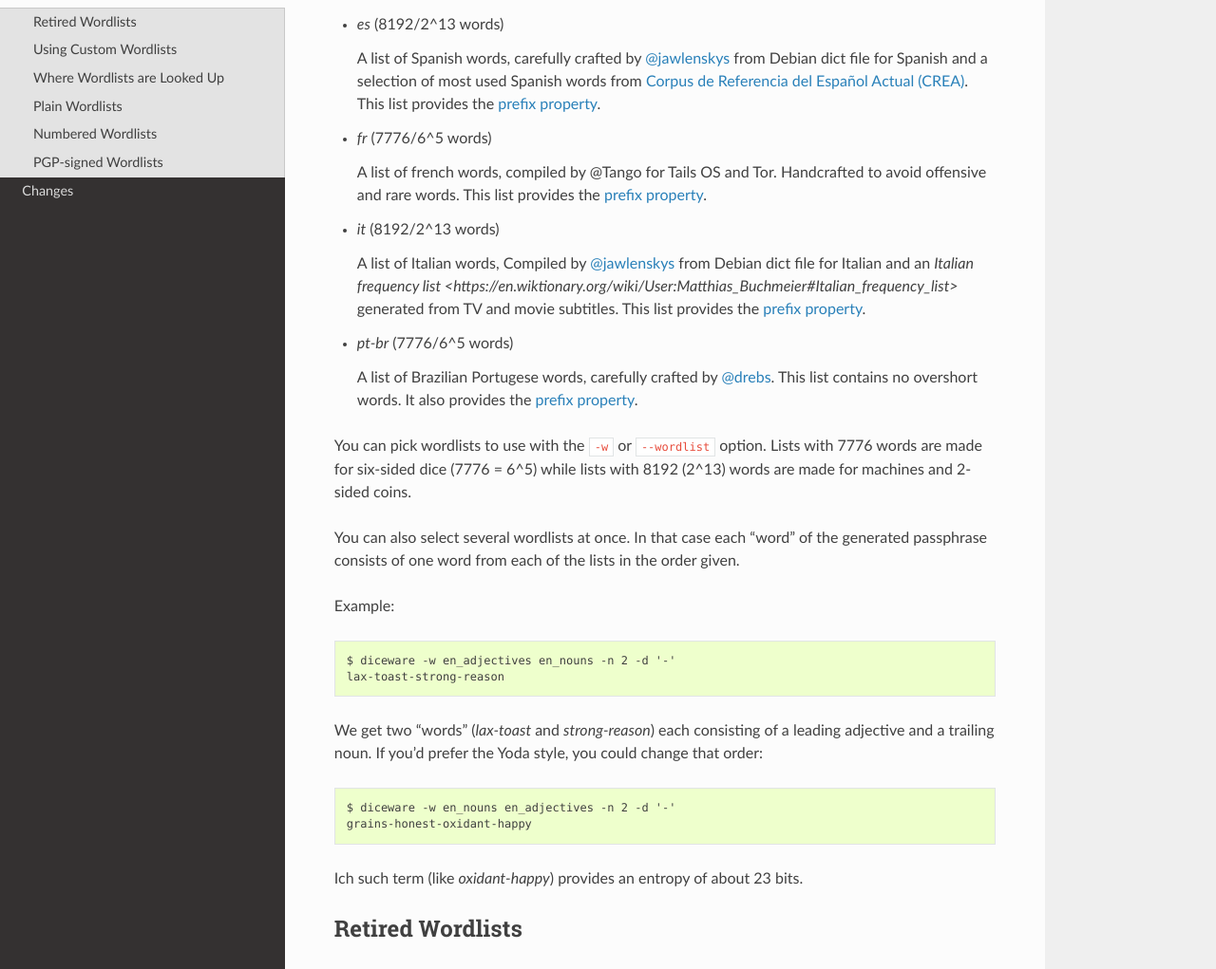
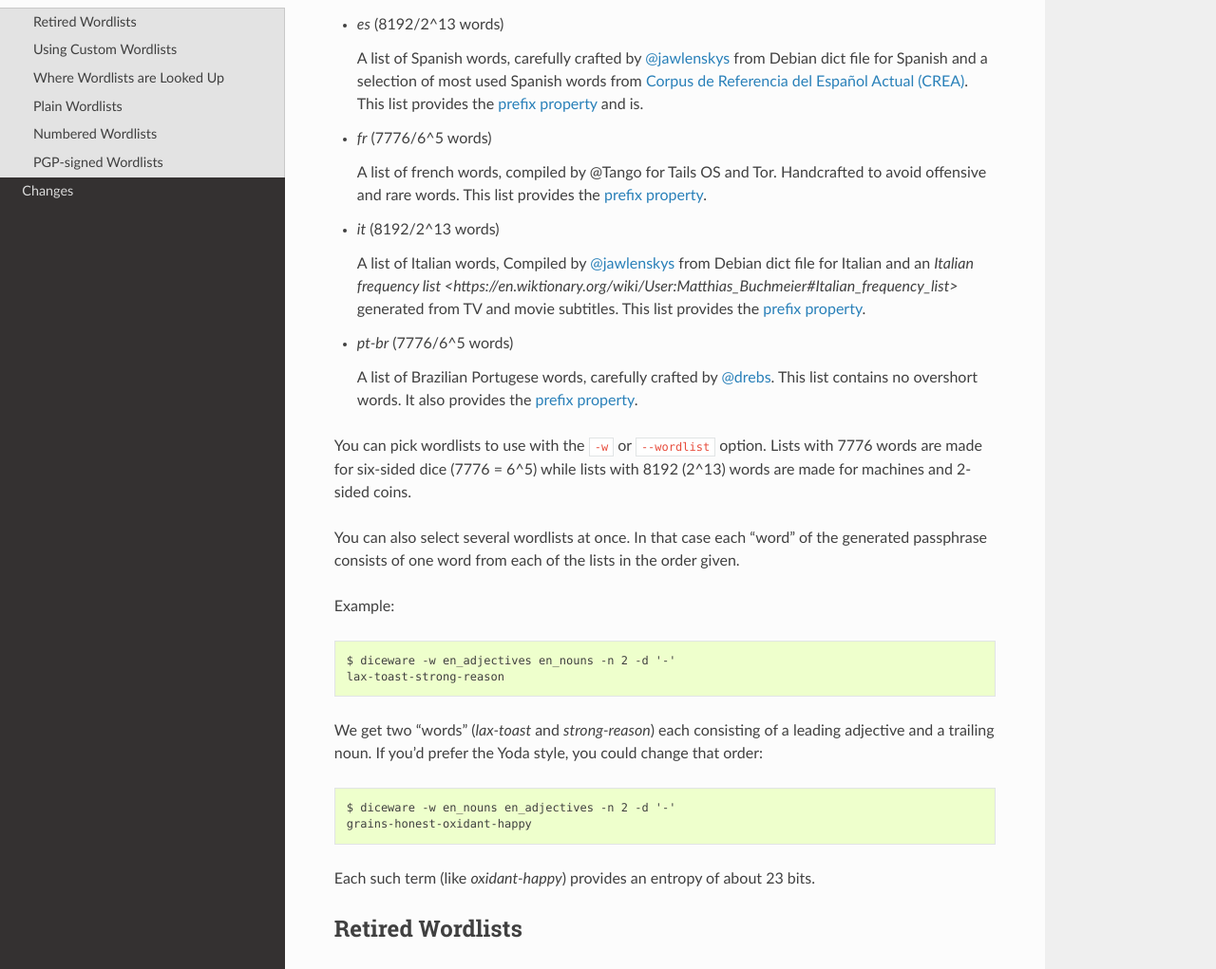
Before and after one commit to ulif/diceware, a Sphinx documentation site: the page built from docs/wordlists.rst, in a window 1280 px wide and 1400 px high, scrolled down 1277 px. Shown: the part 158-1179 px from the top of the window at 95% size. Built offline with Sphinx 7.4.7 and the Read the Docs theme 3.1.0, drawn with Linux system fonts in a browser that asks for light colours; pages that are not in the unit, such as notebooks, are missing from menus.

Commit message:
Fix typo.

```diff
--- a/docs/wordlists.rst
+++ b/docs/wordlists.rst
@@ -76,7 +76,7 @@ Currently (v1.0) we provide the following lists:
   A list of Spanish words, carefully crafted by `@jawlenskys`_ from Debian dict
   file for Spanish and a selection of most used Spanish words from `Corpus de
   Referencia del Español Actual (CREA)`_. This list provides the `prefix
-  property`_.
+  property`_ and is.
 
 - `fr` (7776/6^5 words)
 
@@ -117,7 +117,7 @@ If you'd prefer the Yoda style, you could change that order::
    $ diceware -w en_nouns en_adjectives -n 2 -d '-'
    grains-honest-oxidant-happy
 
-Ich such term (like `oxidant-happy`) provides an entropy of about 23 bits.
+Each such term (like `oxidant-happy`) provides an entropy of about 23 bits.
 
 
 Retired Wordlists
```
